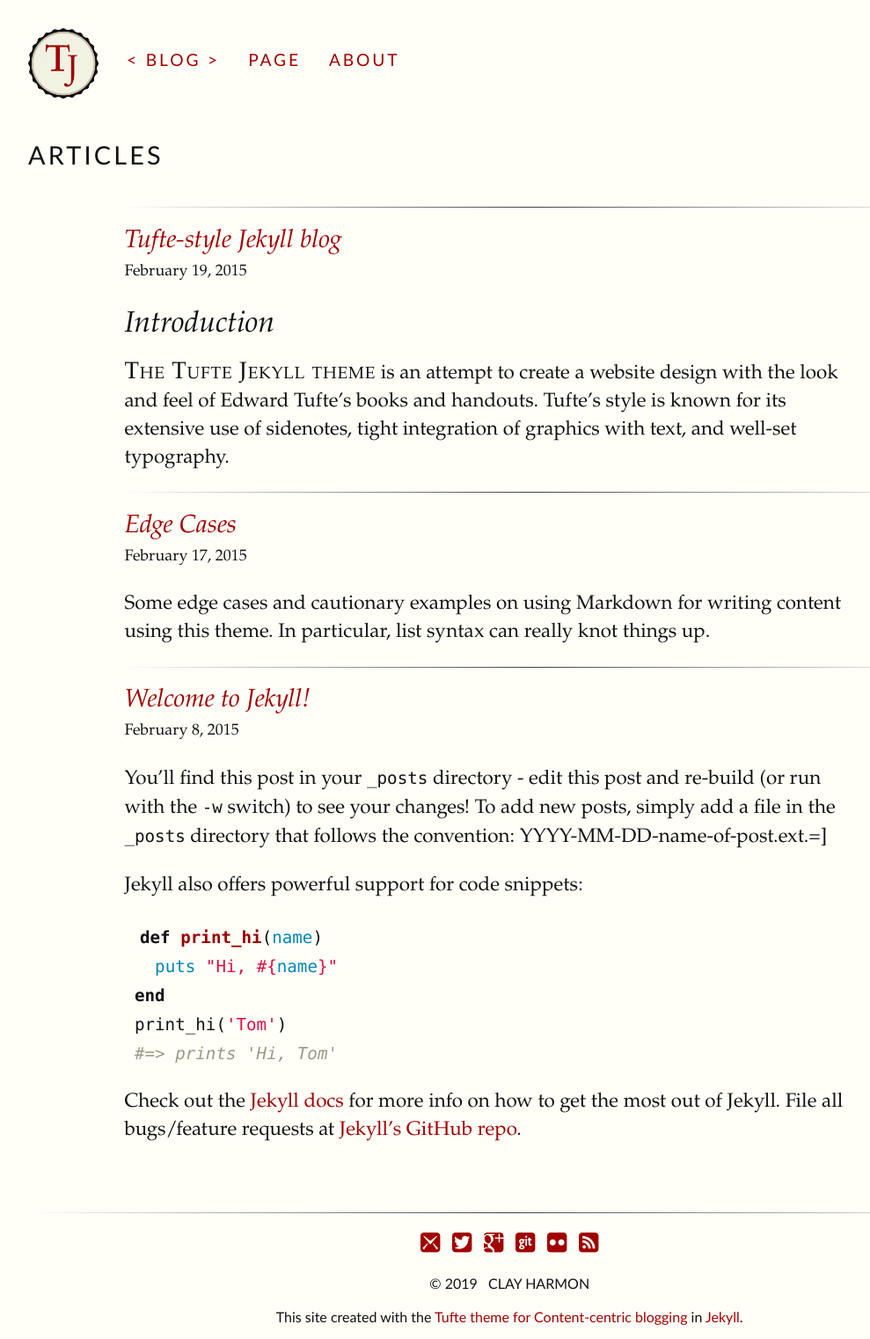
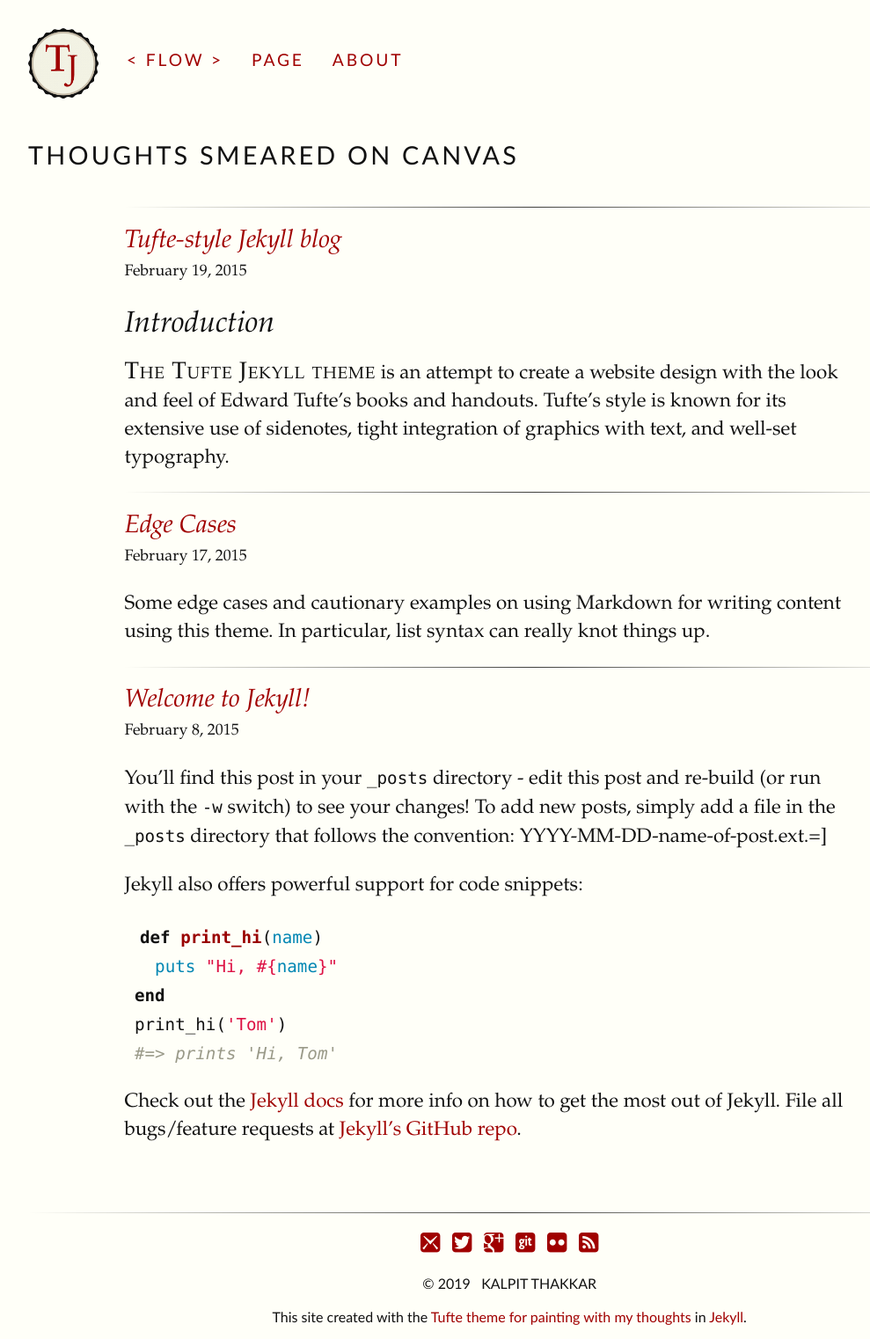
Before and after one commit to kalpitthakkar/traces, a Jekyll site: the page built from index.html, in a window 1280 px wide. Shown: the whole page at 88% size, without its empty margins (32-1021 px from the left). Built offline with Jekyll 4.4.1, drawn with Linux system fonts in a browser that asks for light colours.

Commit message:
Update config YAML and remove template rakefile

```diff
--- a/_config.yml
+++ b/_config.yml
@@ -1,10 +1,10 @@
 baseurl:
-title: Tufte-Jekyll
-subtitle: Content-centric blogging
-author: clay harmon
+title: Flow
+subtitle: painting with my thoughts
+author: kalpit thakkar
 simple_search: http://google.com/search
-description: A Jekyll theme for content-rich sites
-name: tufte
+description: kalpit thakkar, kalpit, thakkar, thoughts, flow, kalpit, thakkar, thakkar, kalpit, kalpit thakkar
+name: kalpit
 markdown: kramdown
 markdown_ext: "markdown,mkdown,mkdn,mkd,md"
 permalink: /articles/:short_year/:title
@@ -20,8 +20,3 @@ page:
 editor: gvim
 git:
   branch: master
-transfer:
-  command: rsync
-  settings: -av
-  source: _site/
-  destination: ~/Git/clayh53.github.com/
--- a/_data/options.yml
+++ b/_data/options.yml
@@ -1,2 +1,2 @@
 mathjax: true
-lato_font_load: true
+lato_font_load: false
--- a/index.html
+++ b/index.html
@@ -1,10 +1,10 @@
 ---
 layout: full-width
-title: blog
+title: Flow
 # Note that this index page uses a full-width layout!
 ---
 
-  <h1 class="content-listing-header sans">Articles</h1>
+  <h1 class="content-listing-header sans">Thoughts smeared on Canvas</h1>
   <ul class="content-listing ">
     {% for post in site.posts %}
         <li class="listing">
```
Also changed, not shown: _includes/footer.html (line endings or trailing spaces), 1 other file.
